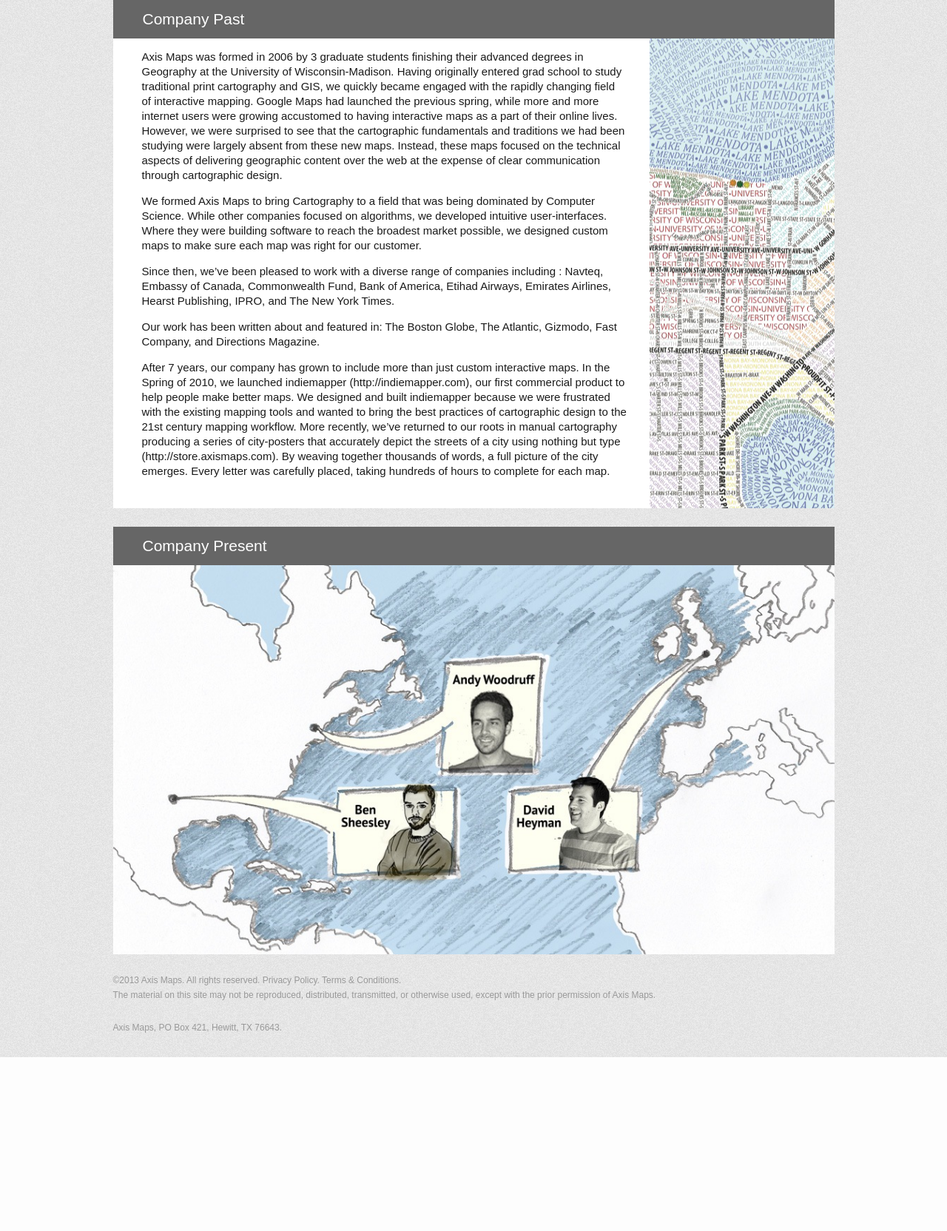
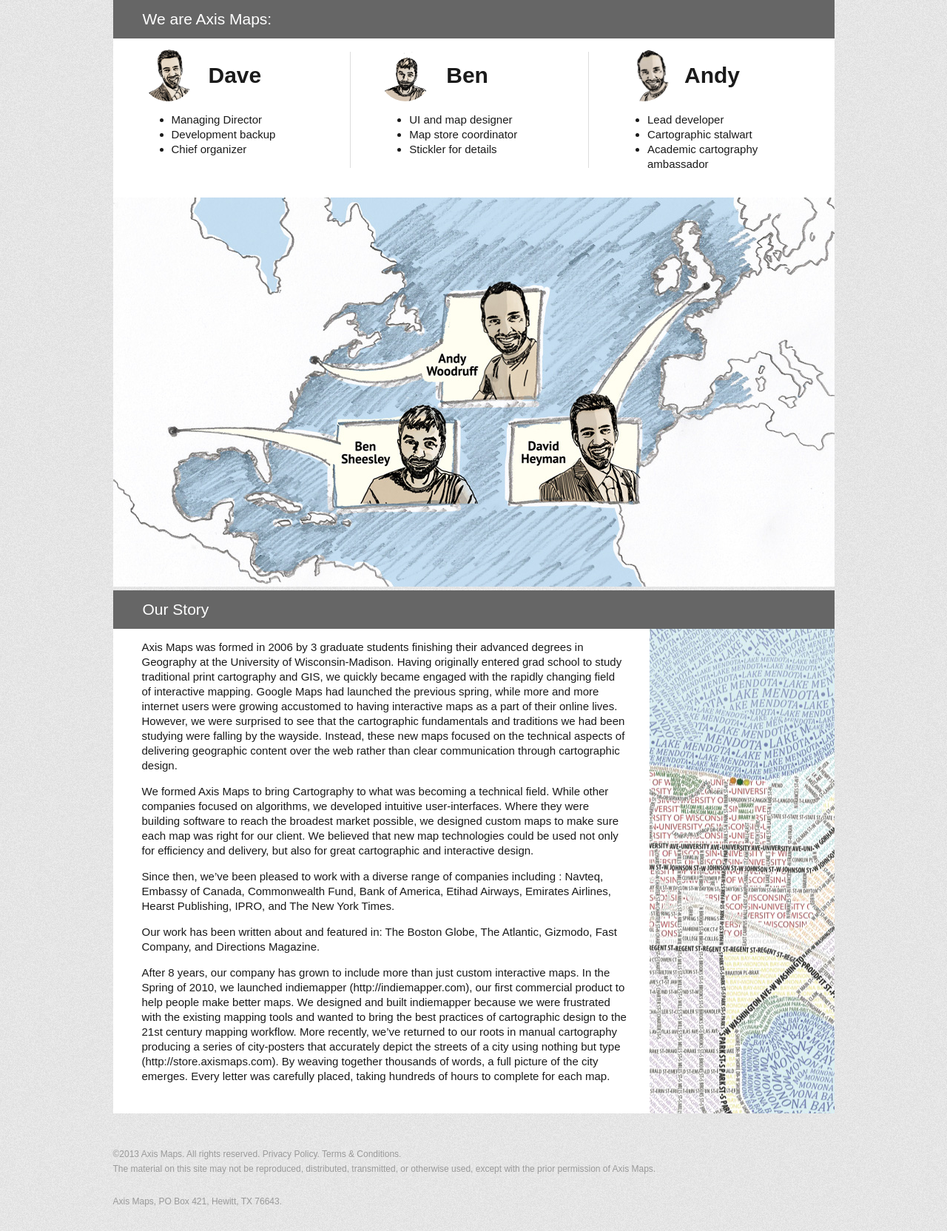
Before and after one commit to axismaps/website, a PHP site: page /company.php in a window 1280 px wide. Shown: the part 195-1859 px from the top of the page at 74% size. Before the commit the page ends 1624 px from the top, so only its background shows below. Run offline with PHP 8.4, Linux system fonts and the light colour scheme; data that the repository does not hold is empty; some libraries are stand-ins or nearby versions.

Commit message:
First shot at a finalized company page

```diff
--- a/company.php
+++ b/company.php
@@ -11,19 +11,45 @@
 		<div id='container'>
 			<?php include('include/header.php'); ?>
 			<?php include('include/nav.php'); ?>
+			<section id="trio">
+				<h2 class="ribbon">We are Axis Maps:</h2>
+				<article id="dave" style="height:auto">
+					<div class="headshot"></div>
+					<h3>Dave</h3>
+					<ul>
+						<li>Managing Director</li>
+						<li>Development backup</li>
+						<li>Chief organizer</li>
+					</ul>
+				</article>
+				<article id="ben" style="height:auto">
+					<div class="headshot"></div>
+					<h3>Ben</h3>
+					<ul>
+						<li>UI and map designer</li>
+						<li>Map store coordinator</li>
+						<li>Stickler for details</li>
+					</ul>
+				</article>
+				<article id="andy" style="height:auto">
+					<div class="headshot"></div>
+					<h3>Andy</h3>
+					<ul>
+						<li>Lead developer</li>
+						<li>Cartographic stalwart</li>
+						<li>Academic cartography ambassador</li>
+				</article>
+			</section>
+			<img src="images/map.jpg" style="width:100%" />
 			<section class='axis-summary' id="history">
-				<h2 class='ribbon'>Company Past</h2>
-				<p>Axis Maps was formed in 2006 by 3 graduate students finishing their advanced degrees in Geography at the University of Wisconsin-Madison. Having originally entered grad school to study traditional print cartography and GIS, we quickly became engaged with the rapidly changing field of interactive mapping. Google Maps had launched the previous spring, while more and more internet users were growing accustomed to having interactive maps as a part of their online lives. However, we were surprised to see that the cartographic fundamentals and traditions we had been studying were largely absent from these new maps. Instead, these maps focused on the technical aspects of delivering geographic content over the web at the expense of clear communication through cartographic design.</p>
-				<p>We formed Axis Maps to bring Cartography to a field that was being dominated by Computer Science. While other companies focused on algorithms, we developed intuitive user-interfaces. Where they were building software to reach the broadest market possible, we designed custom maps to make sure each map was right for our customer.</p>
+				<h2 class='ribbon'>Our Story</h2>
+				<p>Axis Maps was formed in 2006 by 3 graduate students finishing their advanced degrees in Geography at the University of Wisconsin-Madison. Having originally entered grad school to study traditional print cartography and GIS, we quickly became engaged with the rapidly changing field of interactive mapping. Google Maps had launched the previous spring, while more and more internet users were growing accustomed to having interactive maps as a part of their online lives. However, we were surprised to see that the cartographic fundamentals and traditions we had been studying were falling by the wayside. Instead, these new maps focused on the technical aspects of delivering geographic content over the web rather than clear communication through cartographic design.</p>
+				<p>We formed Axis Maps to bring Cartography to what was becoming a technical field. While other companies focused on algorithms, we developed intuitive user-interfaces. Where they were building software to reach the broadest market possible, we designed custom maps to make sure each map was right for our client. We believed that new map technologies could be used not only for efficiency and delivery, but also for great cartographic and interactive design.</p>
 				<p>Since then, we’ve been pleased to work with a diverse range of companies including : Navteq, Embassy of Canada, Commonwealth Fund, Bank of America, Etihad Airways, Emirates Airlines, Hearst Publishing, IPRO, and The New York Times.</p>
 				<p>Our work has been written about and featured in: The Boston Globe, The Atlantic, Gizmodo, Fast Company, and Directions Magazine.</p>
-				<p>After 7 years, our company has grown to include more than just custom interactive maps. In the Spring of 2010, we launched indiemapper (http://indiemapper.com), our first commercial product to help people make better maps. We designed and built indiemapper because we were frustrated with the existing mapping tools and wanted to bring the best practices of cartographic design to the 21st century mapping workflow. More recently, we’ve returned to our roots in manual cartography producing a series of city-posters that accurately depict the streets of a city using nothing but type (http://store.axismaps.com). By weaving together thousands of words, a full picture of the city emerges. Every letter was carefully placed, taking hundreds of hours to complete for each map.</p>
+				<p>After 8 years, our company has grown to include more than just custom interactive maps. In the Spring of 2010, we launched indiemapper (http://indiemapper.com), our first commercial product to help people make better maps. We designed and built indiemapper because we were frustrated with the existing mapping tools and wanted to bring the best practices of cartographic design to the 21st century mapping workflow. More recently, we’ve returned to our roots in manual cartography producing a series of city-posters that accurately depict the streets of a city using nothing but type (http://store.axismaps.com). By weaving together thousands of words, a full picture of the city emerges. Every letter was carefully placed, taking hundreds of hours to complete for each map.</p>
 			</section>
 			<div style="clear:both"></div>
-			<section id="bios">
-				<h2 class='ribbon'>Company Present</h2>
-				<img src="images/map.jpg" />
-			</section>
 			<?php include('include/footer.php'); ?>
 		</div><!-- end container -->
 		<script src="js/jquery.js"></script>
--- a/css/main.css
+++ b/css/main.css
@@ -670,6 +670,32 @@ p.more span{
 	bottom: 0;
 	color: white;
 }
+
+.headshot{
+	height: 70px;
+	width: 70px;
+	border-radius: 50%;
+	float: left;
+	background-size: cover;
+	margin: 15px -50px 0 0;
+}
+
+.headshot + h3{
+	text-indent: 0;
+}
+
+#andy .headshot{
+	background-image: url(../images/andy.jpg);
+}
+
+#ben .headshot{
+	background-image: url(../images/ben.jpg);
+}
+
+#dave .headshot{
+	background-image: url(../images/dave.jpg);
+}
+
 @media (max-width: 520px) {
 	.logo {
 		width: 70%;
```
Also changed, not shown: images/andy.jpg (added), images/ben.jpg (added), images/dave.jpg (added), images/map.jpg.
